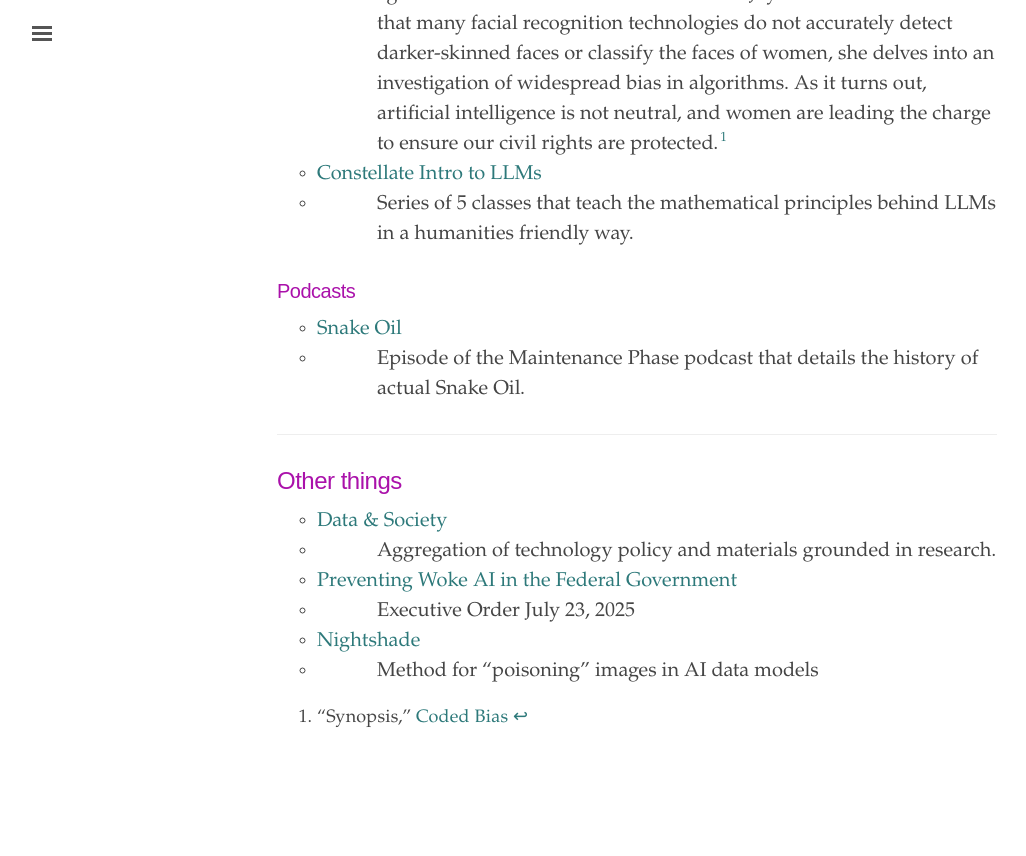
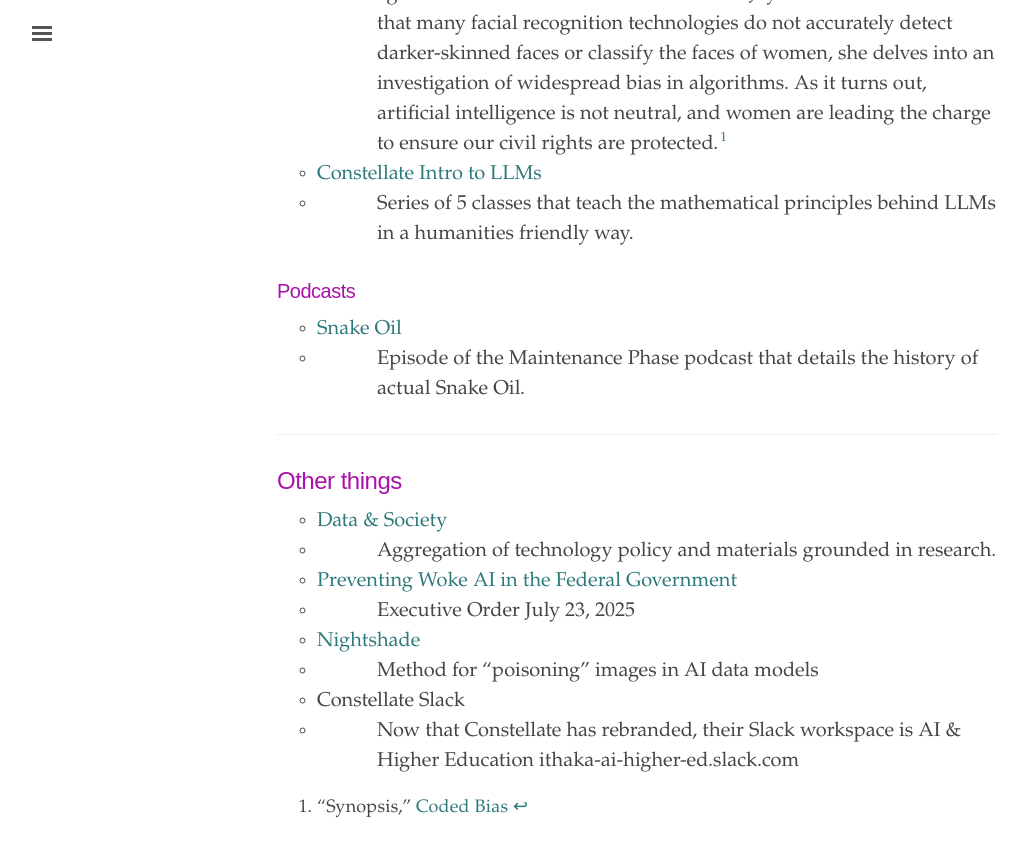
Before and after one commit to ylimem/ed, a Jekyll site: the page built from resources.md, in a window 1280 px wide and 900 px high, scrolled down 1302 px. Shown: the top 856 px of the window, without its empty margins (3-1029 px from the left). Built offline with Jekyll 4.4.1, drawn with Linux system fonts in a browser that asks for light colours; before the commit the page ends 2112 px from its top, so only the background shows below that.

Commit message:
added constellate slack to resources

```diff
--- a/resources.md
+++ b/resources.md
@@ -46,3 +46,6 @@
 - {:.indent-3} Executive Order July 23, 2025
 - [Nightshade](https://nightshade.cs.uchicago.edu/)
 - {:.indent-3} Method for "poisoning" images in AI data models
+- Constellate Slack
+- {:.indent-3} Now that Constellate has rebranded, their Slack workspace is AI & Higher Education
+ithaka-ai-higher-ed.slack.com
```
